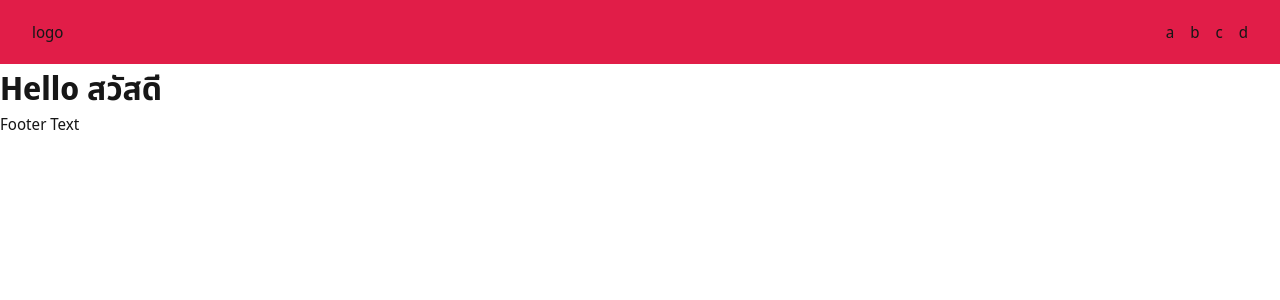
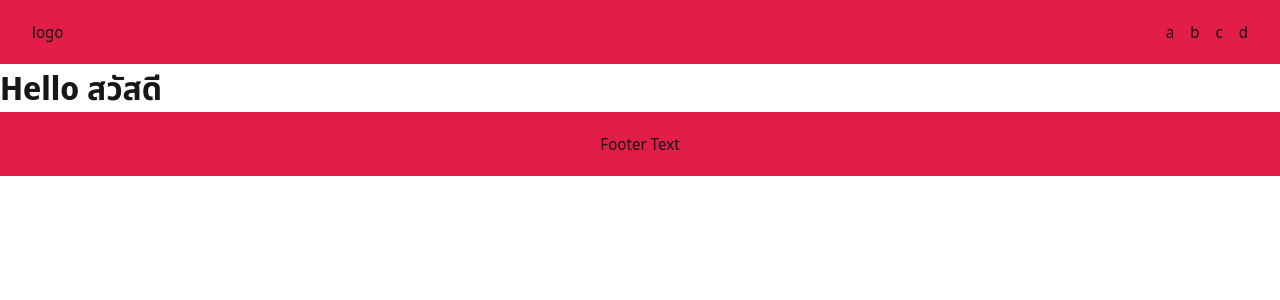
Before and after one commit to ckasidis/nextjs-contentful_ntuth_v1, a Next.js app: page / in a window 1280 px wide. Shown: the top 300 px of the page. Built offline with nearby package versions, Linux system fonts and the light colour scheme.

Commit message:
create CSS Module for Footer

```diff
--- /dev/null
+++ b/components/layouts/Footer/Footer.module.scss
@@ -0,0 +1,8 @@
+@use '../../../styles/abstract/variables' as *;
+
+.footer {
+	display: grid;
+	place-items: center;
+	background-color: $primary;
+	min-height: 4rem;
+}
--- a/components/layouts/Footer.tsx
+++ b/components/layouts/Footer/Footer.tsx
@@ -1,8 +1,9 @@
 import { NextPage } from 'next';
+import styles from './Footer.module.scss';
 
 const Footer: NextPage = () => {
 	return (
-		<footer>
+		<footer className={styles.footer}>
 			<p>Footer Text</p>
 		</footer>
 	);
--- a/components/layouts/Layout.tsx
+++ b/components/layouts/Layout.tsx
@@ -1,6 +1,6 @@
 import { NextPage } from 'next';
 import Header from './Header/Header';
-import Footer from './Footer';
+import Footer from './Footer/Footer';
 
 const Layout: NextPage = ({ children }) => {
 	return (
```
